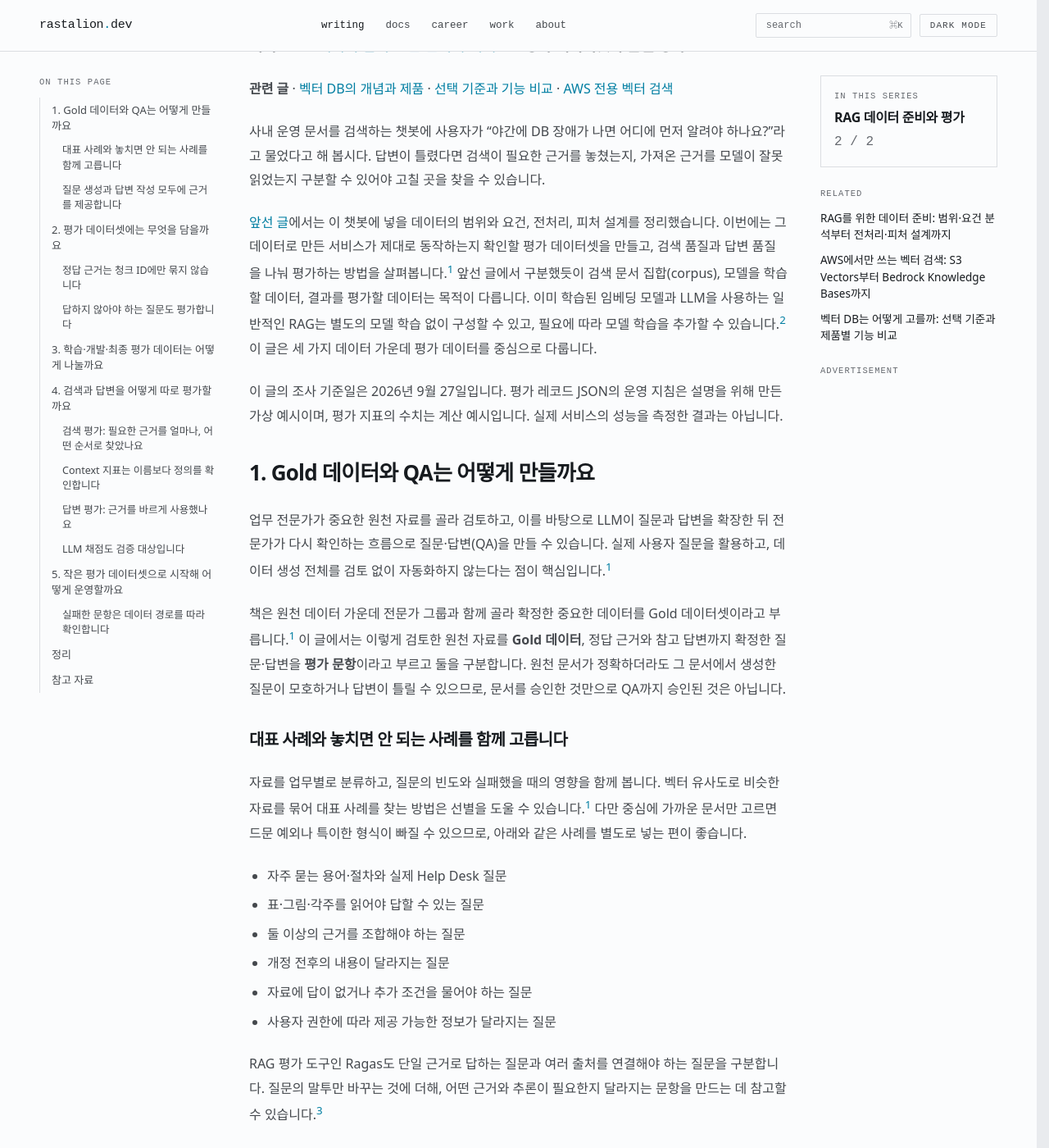
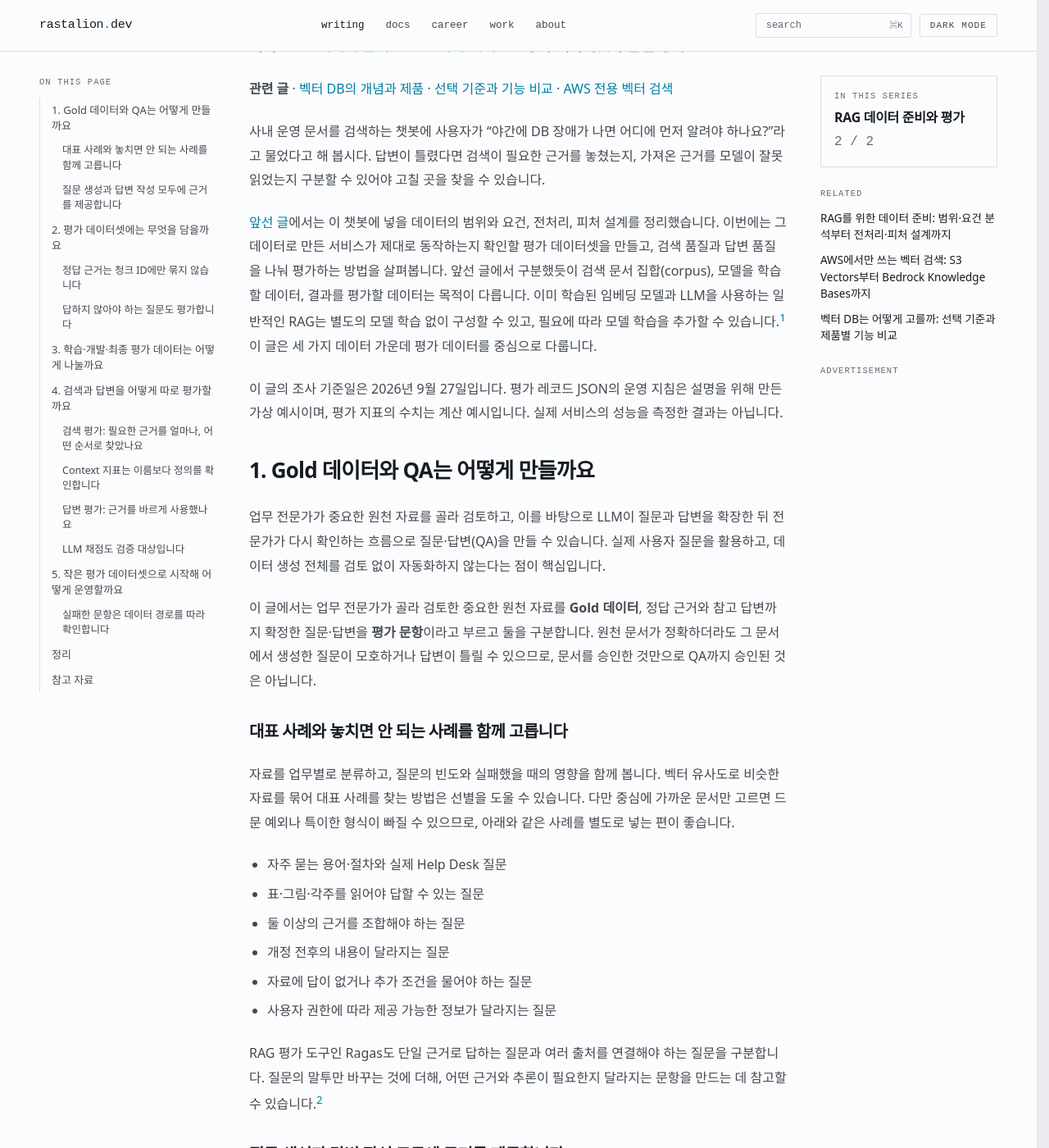
Before and after one commit to TeiNam/teinam.github.io, a Jekyll site: the page built from _posts/2026-09-28-rag-evaluation.md, in a window 1280 px wide and 1400 px high, scrolled down 294 px. Shown: the whole window at 82% size. Built offline with Jekyll 4.4.1, drawn with Linux system fonts in a browser that asks for light colours; some web fonts are replaced; comment, search, counter and statistics services are not loaded; some of the changed text lies outside the part shown.

Commit message:
docs: RAG 시리즈 두 편에서 책 각주 제거 (#34)
두 편의 [^book] 각주와 본문 참조를 지운다. 책을 직접 가리키던 두 문장은 책을 언급하지
않게 고쳤다.

- 1편 4절: "책에서 소개하는 주석·목차·특수문자 제거는" → "주석·목차·특수문자 제거 같은
  전처리 규칙은"
- 2편 1절: 책의 Gold 데이터셋 정의 문장을 빼고 이 글의 용어 정의(Gold 데이터·평가 문항)만 남김

```diff
--- a/_posts/2026-09-28-rag-evaluation.md
+++ b/_posts/2026-09-28-rag-evaluation.md
@@ -14,19 +14,19 @@ series_index: "2 / 2"
 
 사내 운영 문서를 검색하는 챗봇에 사용자가 “야간에 DB 장애가 나면 어디에 먼저 알려야 하나요?”라고 물었다고 해 봅시다. 답변이 틀렸다면 검색이 필요한 근거를 놓쳤는지, 가져온 근거를 모델이 잘못 읽었는지 구분할 수 있어야 고칠 곳을 찾을 수 있습니다.
 
-[앞선 글](/writing/rag-data-preparation/)에서는 이 챗봇에 넣을 데이터의 범위와 요건, 전처리, 피처 설계를 정리했습니다. 이번에는 그 데이터로 만든 서비스가 제대로 동작하는지 확인할 평가 데이터셋을 만들고, 검색 품질과 답변 품질을 나눠 평가하는 방법을 살펴봅니다.[^book] 앞선 글에서 구분했듯이 검색 문서 집합(corpus), 모델을 학습할 데이터, 결과를 평가할 데이터는 목적이 다릅니다. 이미 학습된 임베딩 모델과 LLM을 사용하는 일반적인 RAG는 별도의 모델 학습 없이 구성할 수 있고, 필요에 따라 모델 학습을 추가할 수 있습니다.[^rag] 이 글은 세 가지 데이터 가운데 평가 데이터를 중심으로 다룹니다.
+[앞선 글](/writing/rag-data-preparation/)에서는 이 챗봇에 넣을 데이터의 범위와 요건, 전처리, 피처 설계를 정리했습니다. 이번에는 그 데이터로 만든 서비스가 제대로 동작하는지 확인할 평가 데이터셋을 만들고, 검색 품질과 답변 품질을 나눠 평가하는 방법을 살펴봅니다. 앞선 글에서 구분했듯이 검색 문서 집합(corpus), 모델을 학습할 데이터, 결과를 평가할 데이터는 목적이 다릅니다. 이미 학습된 임베딩 모델과 LLM을 사용하는 일반적인 RAG는 별도의 모델 학습 없이 구성할 수 있고, 필요에 따라 모델 학습을 추가할 수 있습니다.[^rag] 이 글은 세 가지 데이터 가운데 평가 데이터를 중심으로 다룹니다.
 
 이 글의 조사 기준일은 2026년 9월 27일입니다. 평가 레코드 JSON의 운영 지침은 설명을 위해 만든 가상 예시이며, 평가 지표의 수치는 계산 예시입니다. 실제 서비스의 성능을 측정한 결과는 아닙니다.
 
 ## 1. Gold 데이터와 QA는 어떻게 만들까요
 
-업무 전문가가 중요한 원천 자료를 골라 검토하고, 이를 바탕으로 LLM이 질문과 답변을 확장한 뒤 전문가가 다시 확인하는 흐름으로 질문·답변(QA)을 만들 수 있습니다. 실제 사용자 질문을 활용하고, 데이터 생성 전체를 검토 없이 자동화하지 않는다는 점이 핵심입니다.[^book]
+업무 전문가가 중요한 원천 자료를 골라 검토하고, 이를 바탕으로 LLM이 질문과 답변을 확장한 뒤 전문가가 다시 확인하는 흐름으로 질문·답변(QA)을 만들 수 있습니다. 실제 사용자 질문을 활용하고, 데이터 생성 전체를 검토 없이 자동화하지 않는다는 점이 핵심입니다.
 
-책은 원천 데이터 가운데 전문가 그룹과 함께 골라 확정한 중요한 데이터를 Gold 데이터셋이라고 부릅니다.[^book] 이 글에서는 이렇게 검토한 원천 자료를 **Gold 데이터**, 정답 근거와 참고 답변까지 확정한 질문·답변을 **평가 문항**이라고 부르고 둘을 구분합니다. 원천 문서가 정확하더라도 그 문서에서 생성한 질문이 모호하거나 답변이 틀릴 수 있으므로, 문서를 승인한 것만으로 QA까지 승인된 것은 아닙니다.
+이 글에서는 업무 전문가가 골라 검토한 중요한 원천 자료를 **Gold 데이터**, 정답 근거와 참고 답변까지 확정한 질문·답변을 **평가 문항**이라고 부르고 둘을 구분합니다. 원천 문서가 정확하더라도 그 문서에서 생성한 질문이 모호하거나 답변이 틀릴 수 있으므로, 문서를 승인한 것만으로 QA까지 승인된 것은 아닙니다.
 
 ### 대표 사례와 놓치면 안 되는 사례를 함께 고릅니다
 
-자료를 업무별로 분류하고, 질문의 빈도와 실패했을 때의 영향을 함께 봅니다. 벡터 유사도로 비슷한 자료를 묶어 대표 사례를 찾는 방법은 선별을 도울 수 있습니다.[^book] 다만 중심에 가까운 문서만 고르면 드문 예외나 특이한 형식이 빠질 수 있으므로, 아래와 같은 사례를 별도로 넣는 편이 좋습니다.
+자료를 업무별로 분류하고, 질문의 빈도와 실패했을 때의 영향을 함께 봅니다. 벡터 유사도로 비슷한 자료를 묶어 대표 사례를 찾는 방법은 선별을 도울 수 있습니다. 다만 중심에 가까운 문서만 고르면 드문 예외나 특이한 형식이 빠질 수 있으므로, 아래와 같은 사례를 별도로 넣는 편이 좋습니다.
 
 - 자주 묻는 용어·절차와 실제 Help Desk 질문
 - 표·그림·각주를 읽어야 답할 수 있는 질문
@@ -232,7 +232,6 @@ LLM-as-a-judge는 많은 답변을 평가하는 데 사용할 수 있지만, 채
 
 ## 참고 자료
 
-[^book]: 『벡터 데이터베이스 설계와 구축』, Chapter 4 「데이터 분석 및 준비」, 46–51쪽. 학습·평가 데이터셋 확보, 전문가 검토와 LLM을 활용한 QA 확장, 검색·응답 평가, 단계별 평가 데이터셋 확대.
 [^rag]: [AWS — What is Retrieval-Augmented Generation?](https://aws.amazon.com/what-is/retrieval-augmented-generation/). 외부 자료 검색과 프롬프트 보강, 모델 재학습 없이 구성하는 RAG의 역할.
 [^preparation]: [Microsoft — Develop a RAG Solution: Preparation Phase](https://learn.microsoft.com/en-us/azure/architecture/ai-ml/guide/rag/rag-preparation-phase). 문서 유형·구조·권한 분석, 질문·근거·답변의 연결, 독립적인 합성 질문 생성과 전문가 검토.
 [^access]: [Microsoft — Document-Level Access Control](https://learn.microsoft.com/en-us/azure/search/search-document-level-access-overview). 호출자 신원에 따른 검색 제한, 청크 권한 메타데이터, 원천 권한 변경과 인덱스 동기화의 경계.
```
Also changed, not shown: other parts of _posts/2026-09-28-rag-evaluation.md (+2 -2 lines), _posts/2026-09-28-rag-data-preparation.md (+5 -6 lines).
